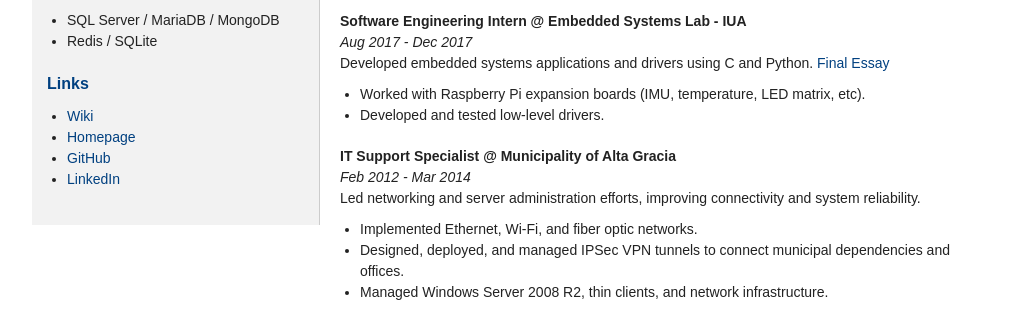
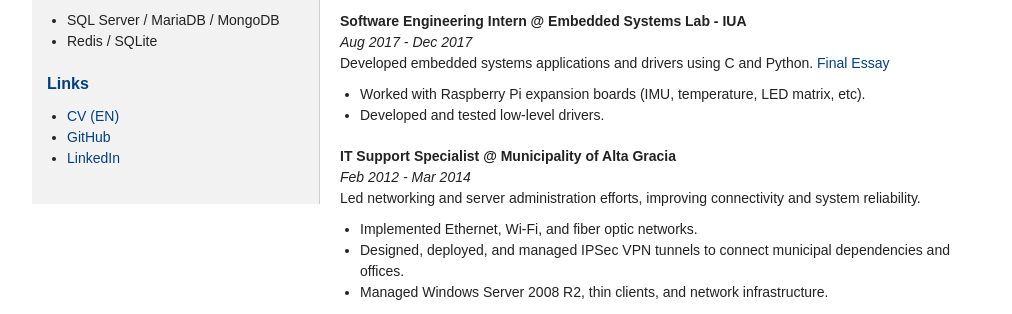
Before and after one commit to fipharraguerre/cv-homepage, a Jekyll site: the page built from index_en.md, in a window 1280 px wide. Shown: the part 851-1165 px from the top of the page, without its empty margins (128-1140 px from the left). Built offline with Jekyll 4.4.1, drawn with Linux system fonts in a browser that asks for light colours.

Commit message:
links updated

```diff
--- a/index_en.md
+++ b/index_en.md
@@ -34,8 +34,7 @@
   - Redis / SQLite
 
   ### Links
-  - [Wiki](https://docs.facundoitest.space)
-  - [Homepage](https://home.facundoitest.space)
+  - [CV (EN)](https://docs.google.com/document/d/1bzRSBal5hZ2-_s6Y_l_zuRHCsHcR2TmanpyhuRp-XWA/edit?usp=sharing)
   - [GitHub](https://github.com/fipharraguerre)
   - [LinkedIn](https://linkedin.com/in/fipharraguerre/)
 
```
Also changed, not shown: index_es.md (+1 -2 lines), 1 other file.
